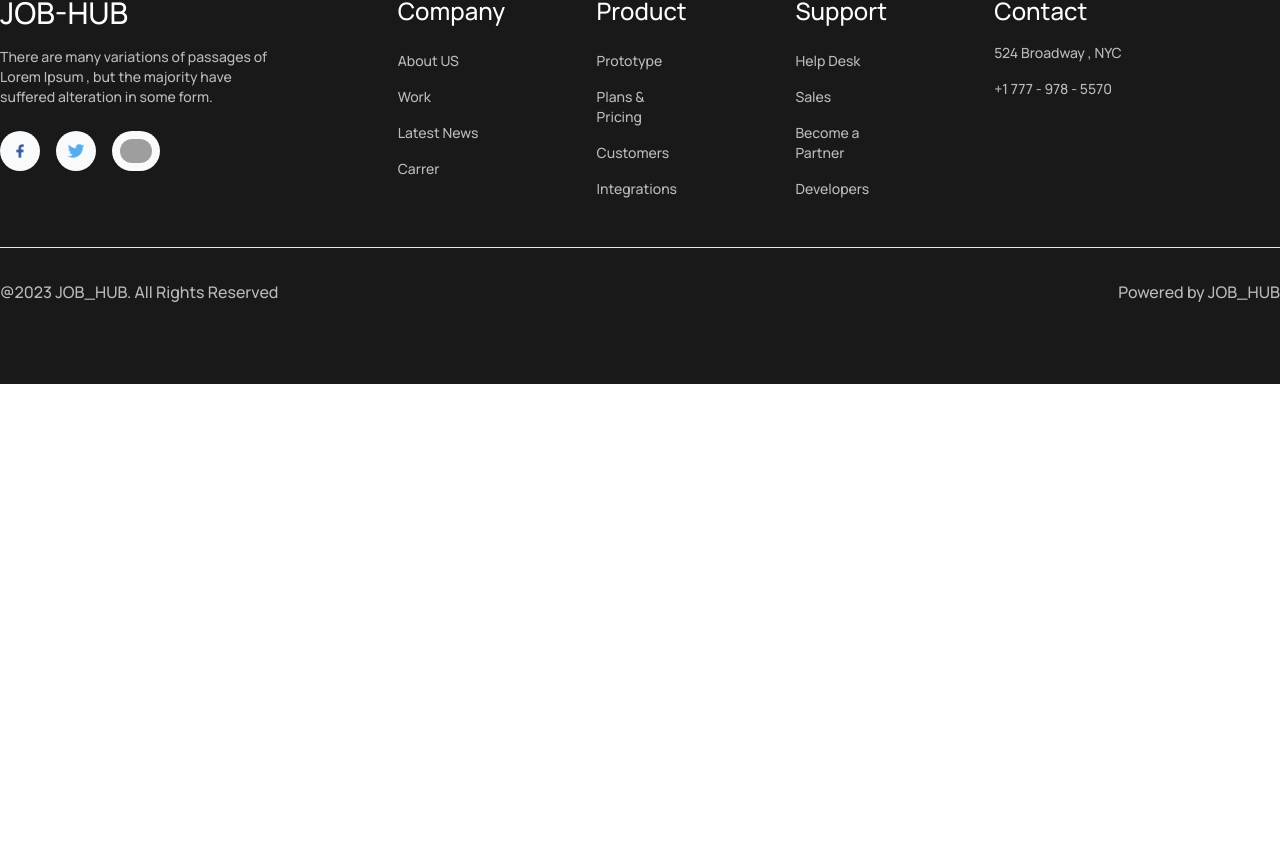
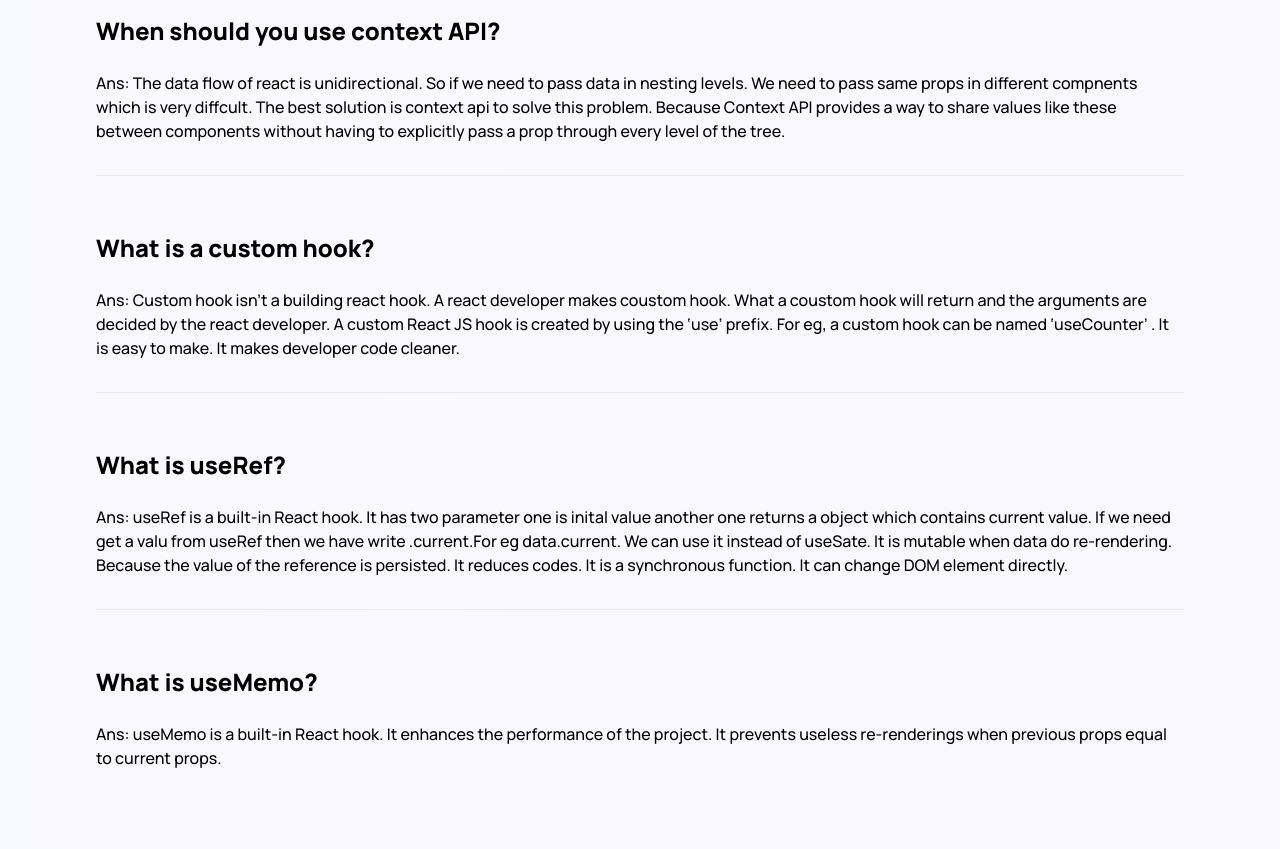
Before and after one commit to Re-zan/Job-Hub, a React (Vite) app: page /blog in a window 1280 px wide. Shown: the part 671-1520 px from the top of the page. Before the commit the page ends 1055 px from the top, so only its background shows below. Built offline with nearby package versions, Linux system fonts and the light colour scheme; grey boxes are pictures that could not be loaded.

Commit message:
blog page is completed

```diff
--- a/src/components/Blog/Blog.jsx
+++ b/src/components/Blog/Blog.jsx
@@ -5,6 +5,48 @@ const Blog = () => {
   return (
     <div>
       <Banner title="All Blogs Are Here"></Banner>
+
+      <div className="my_conatiner bg-gradient-to-r from-[#7e90fe0d] to-[#9873ff0d] my-11 border-[bg-gradient-to-r from-[#7E90FE] to-[#9873FF]] p-24">
+        <h2 className=" font-semibold text-2xl py-6">
+          When should you use context API?
+        </h2>
+        <p>
+          Ans: The data flow of react is unidirectional. So if we need to pass
+          data in nesting levels. We need to pass same props in different
+          compnents which is very diffcult. The best solution is context api to
+          solve this problem. Because Context API provides a way to share values
+          like these between components without having to explicitly pass a prop
+          through every level of the tree.{" "}
+        </p>
+        <hr className="my-8" />
+        <h2 className=" font-semibold text-2xl py-6">What is a custom hook?</h2>
+        <p>
+          Ans: Custom hook isn't a building react hook. A react developer makes
+          coustom hook. What a coustom hook will return and the arguments are
+          decided by the react developer. A custom React JS hook is created by
+          using the ‘use’ prefix. For eg, a custom hook can be named
+          ‘useCounter’ . It is easy to make. It makes developer code cleaner.{" "}
+        </p>
+        <hr className="my-8" />
+
+        <h2 className=" font-semibold text-2xl py-6">What is useRef?</h2>
+        <p>
+          Ans: useRef is a built-in React hook. It has two parameter one is
+          inital value another one returns a object which contains current
+          value. If we need get a valu from useRef then we have write
+          .current.For eg data.current. We can use it instead of useSate. It is
+          mutable when data do re-rendering. Because the value of the reference
+          is persisted. It reduces codes. It is a synchronous function. It can
+          change DOM element directly.{" "}
+        </p>
+        <hr className="my-8" />
+        <h2 className=" font-semibold text-2xl py-6">What is useMemo?</h2>
+        <p>
+          Ans: useMemo is a built-in React hook. It enhances the performance of
+          the project. It prevents useless re-renderings when previous props
+          equal to current props.{" "}
+        </p>
+      </div>
     </div>
   );
 };
```
